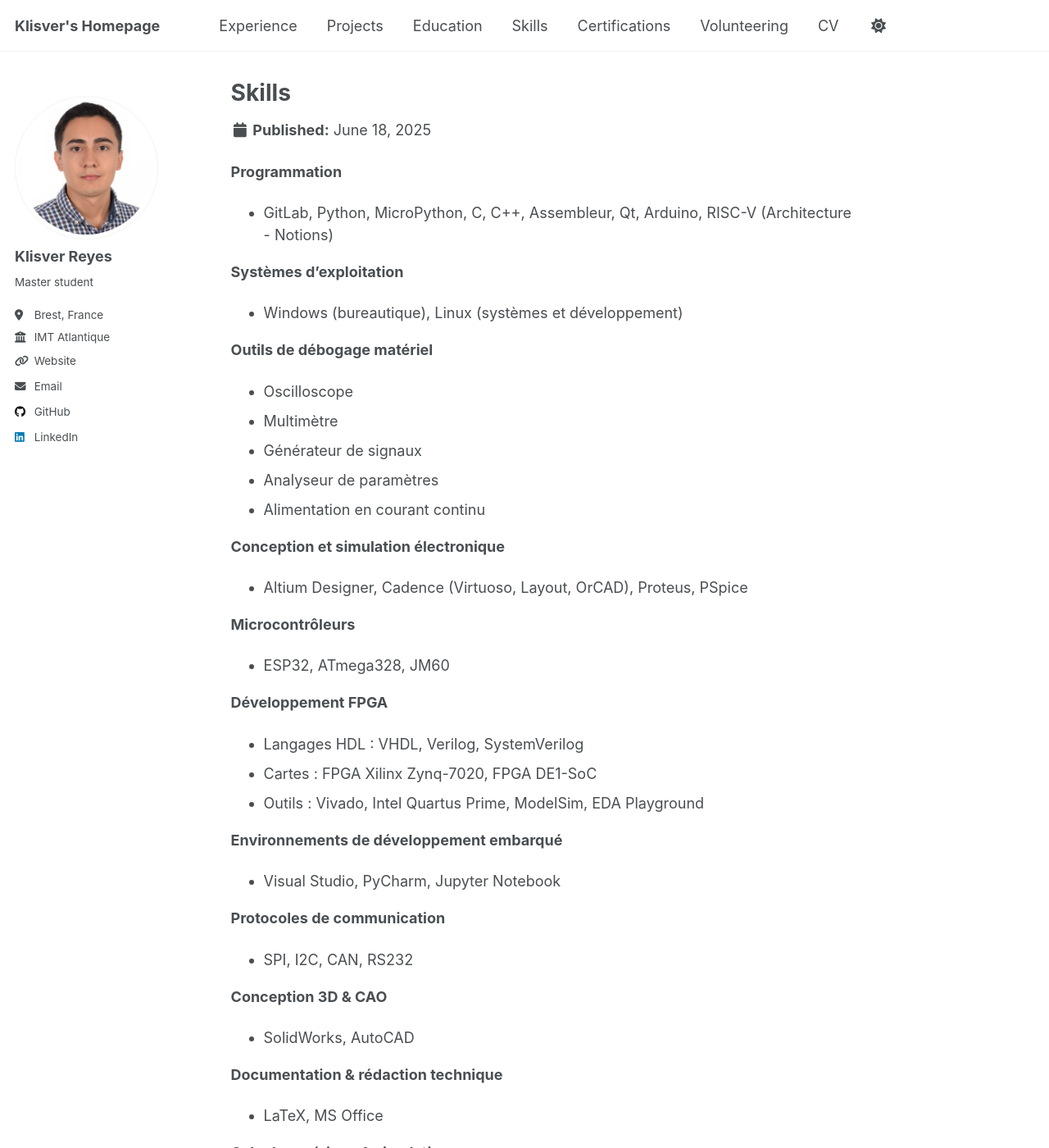
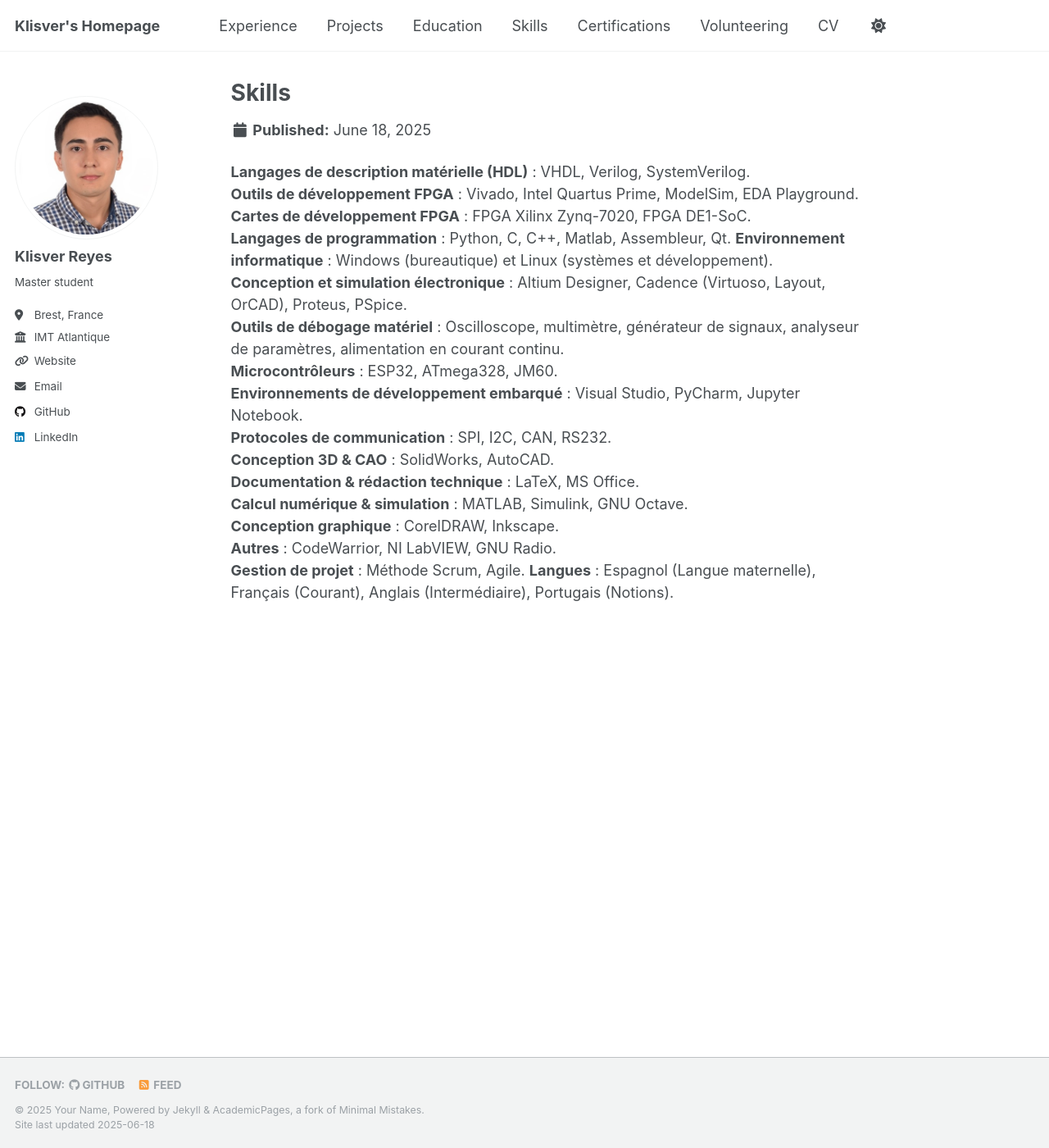
Before and after one commit to Klisver-Reyes/Klisver-Reyes.github.io, a Jekyll site: the page built from _skills/skills.md, in a window 1280 px wide and 1400 px high. Shown: the whole window at 82% size. Built offline with Jekyll 4.4.1, drawn with Linux system fonts in a browser that asks for light colours; some of the changed text lies outside the part shown.

Commit message:
Update skills.md

```diff
--- a/_skills/skills.md
+++ b/_skills/skills.md
@@ -5,56 +5,20 @@ type: skills
 permalink: /skills/
 ---
 
-**Programmation**
-- GitLab, Python, MicroPython, C, C++, Assembleur, Qt, Arduino, RISC-V (Architecture - Notions)
-
-**Systèmes d’exploitation**
-- Windows (bureautique), Linux (systèmes et développement)
-
-**Outils de débogage matériel**
-- Oscilloscope
-- Multimètre
-- Générateur de signaux
-- Analyseur de paramètres
-- Alimentation en courant continu
-
-**Conception et simulation électronique**
-- Altium Designer, Cadence (Virtuoso, Layout, OrCAD), Proteus, PSpice
-
-**Microcontrôleurs**
-- ESP32, ATmega328, JM60
-
-**Développement FPGA**
-- Langages HDL : VHDL, Verilog, SystemVerilog
-- Cartes : FPGA Xilinx Zynq-7020, FPGA DE1-SoC
-- Outils : Vivado, Intel Quartus Prime, ModelSim, EDA Playground
-
-**Environnements de développement embarqué**
-- Visual Studio, PyCharm, Jupyter Notebook
-
-**Protocoles de communication**
-- SPI, I2C, CAN, RS232
-
-**Conception 3D & CAO**
-- SolidWorks, AutoCAD
-
-**Documentation & rédaction technique**
-- LaTeX, MS Office
-
-**Calcul numérique & simulation**
-- MATLAB, Simulink, GNU Octave
-
-**Conception graphique**
-- CorelDRAW, Inkscape
-
-**Autres outils**
-- CodeWarrior, NI LabVIEW, GNU Radio
-
-**Gestion de projet**
-- Méthode Scrum, Agile
-
-**Langues**
-- Espagnol (Langue maternelle)
-- Français (Courant)
-- Anglais (Intermédiaire)
-- Portugais (Notions)
+**Langages de description matérielle (HDL)** : VHDL, Verilog, SystemVerilog.
+**Outils de développement FPGA** : Vivado, Intel Quartus Prime, ModelSim, EDA Playground.
+**Cartes de développement FPGA** : FPGA Xilinx Zynq-7020, FPGA DE1-SoC.
+**Langages de programmation** : Python, C, C++, Matlab, Assembleur, Qt.
+**Environnement informatique** : Windows (bureautique) et Linux (systèmes et développement).
+**Conception et simulation électronique** : Altium Designer, Cadence (Virtuoso, Layout, OrCAD), Proteus, PSpice.
+**Outils de débogage matériel** : Oscilloscope, multimètre, générateur de signaux, analyseur de paramètres, alimentation en courant continu.
+**Microcontrôleurs** : ESP32, ATmega328, JM60.
+**Environnements de développement embarqué** : Visual Studio, PyCharm, Jupyter Notebook.
+**Protocoles de communication** : SPI, I2C, CAN, RS232.
+**Conception 3D & CAO** : SolidWorks, AutoCAD.
+**Documentation & rédaction technique** : LaTeX, MS Office.
+**Calcul numérique & simulation** : MATLAB, Simulink, GNU Octave.
+**Conception graphique** : CorelDRAW, Inkscape.
+**Autres** : CodeWarrior, NI LabVIEW, GNU Radio.
+**Gestion de projet** : Méthode Scrum, Agile.
+**Langues** : Espagnol (Langue maternelle), Français (Courant), Anglais (Intermédiaire), Portugais (Notions).
```
